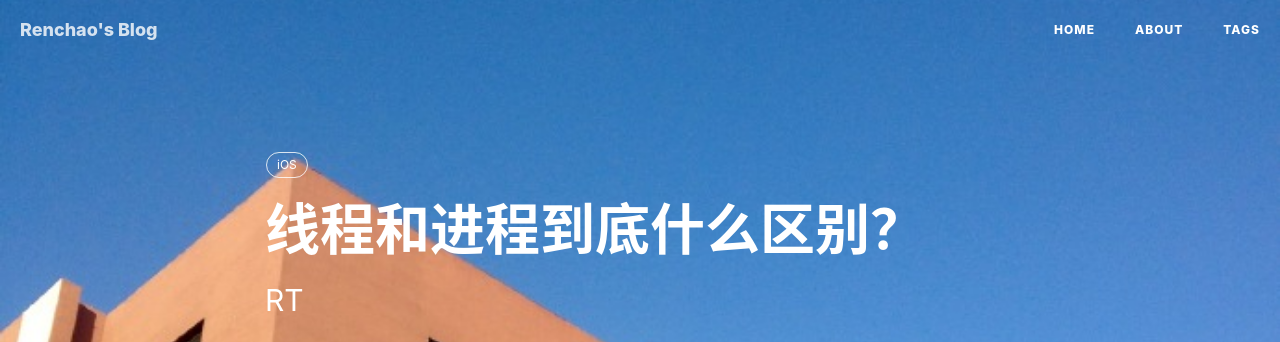
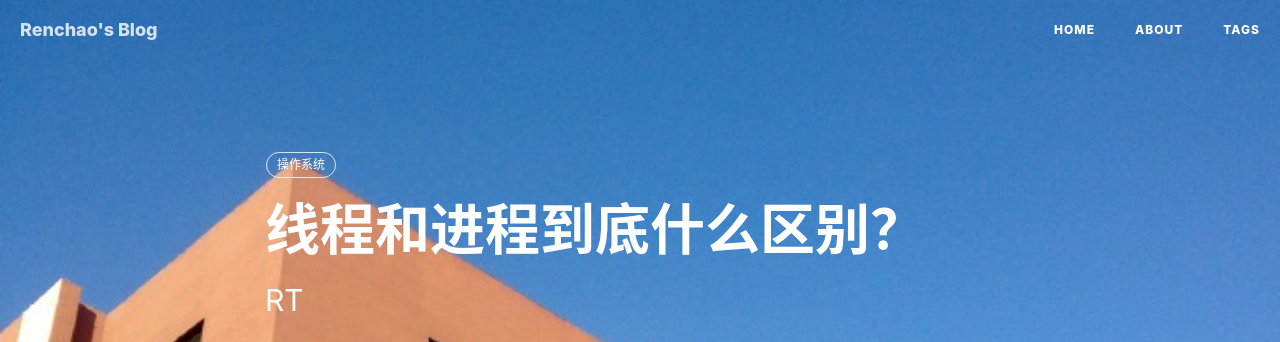
Before and after one commit to renchao0711/renchao0711.github.io, a Jekyll site: the page built from _posts/2017-07-13-线程进程到底什么区别.markdown, in a window 1280 px wide and 900 px high. Shown: the top 342 px of the window. Built offline with Jekyll 4.4.1, drawn with Linux system fonts in a browser that asks for light colours; nearby versions of some CDN libraries; comment, search, counter and statistics services are not loaded.

Commit message:
标签分类

```diff
--- a/_posts/2017-07-07-理解编程的各种语言.markdown
+++ b/_posts/2017-07-07-理解编程的各种语言.markdown
@@ -6,7 +6,7 @@ date:       2017-07-07 19:00:00
 author:     "Renchao"
 header-img: "img/2017.05.03.jpg"
 tags:
-   - iOS
+   - 计算机
 ---
 
 
--- a/_posts/2017-07-10-内存区域划分知多少.markdown
+++ b/_posts/2017-07-10-内存区域划分知多少.markdown
@@ -6,7 +6,7 @@ date:       2017-07-10 20:00:00
 author:     "Renchao"
 header-img: "img/2017.05.03.jpg"
 tags:
-   - iOS
+   - 计算机
 ---
 
 ### OC之内存区域划分
--- a/_posts/2017-07-13-HTTP历代协议.markdown
+++ b/_posts/2017-07-13-HTTP历代协议.markdown
@@ -13,7 +13,7 @@ header-img: "img/2017.05.07.jpg"
 
 tags:
 
-- iOS
+- 网络
 ---
 
 
--- a/_posts/2017-07-13-线程进程到底什么区别.markdown
+++ b/_posts/2017-07-13-线程进程到底什么区别.markdown
@@ -13,7 +13,7 @@ header-img: "img/2017.05.07.jpg"
 
 tags:
 
-- iOS
+- 操作系统
 ---
 
 #### 线程和进程到底什么区别？
--- a/_posts/2017-07-13-输入网址到显示网页到底经历了什么？.markdown
+++ b/_posts/2017-07-13-输入网址到显示网页到底经历了什么？.markdown
@@ -6,7 +6,7 @@ date:       2017-07-13 20:00:00
 author:     "Renchao"
 header-img: "img/2017.05.03.jpg"
 tags:
-   - iOS
+   - 网络
 ---
 
 
```
